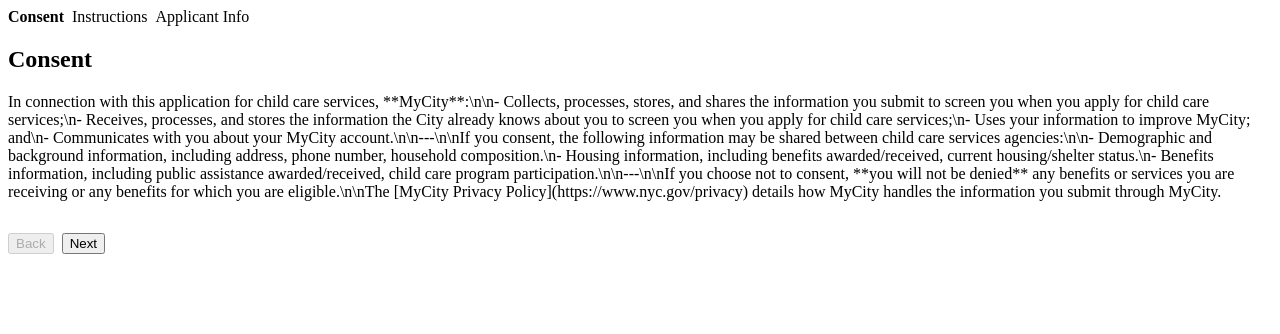
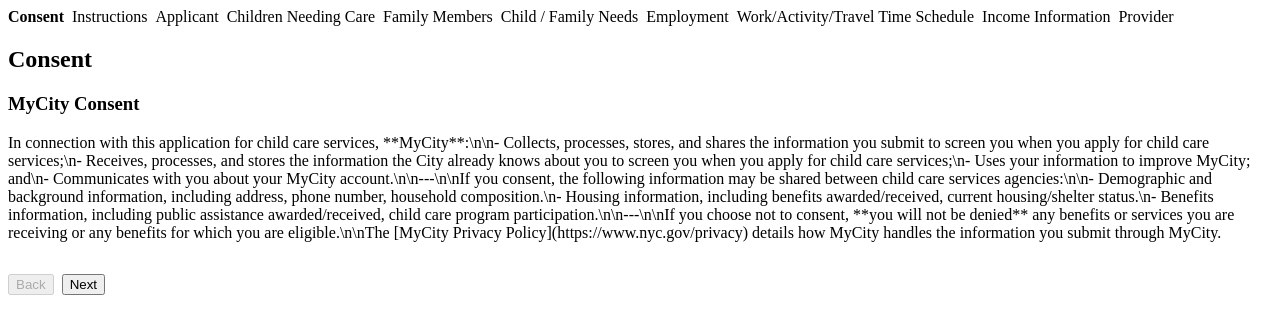
Before and after one commit to mkanpa-git/prompt_validation, a React (Vite) app: page / in a window 1280 px wide. Shown: the top 334 px of the page. Built offline with nearby package versions, Linux system fonts and the light colour scheme.

Commit message:
Implement dynamic form renderer

```diff
--- /dev/null
+++ b/src/components/FormRenderer.tsx
@@ -0,0 +1,187 @@
+import Step from './organisms/Step';
+import Input from './atoms/Input';
+import { useFormStore } from '../store/formStore';
+
+interface Condition {
+  field: string;
+  operator: 'equals' | 'includes';
+  value: unknown;
+}
+
+function evaluateCondition(
+  cond: undefined | Condition | { condition?: Condition }
+): boolean {
+  const { formData } = useFormStore.getState();
+  if (!cond) return true;
+  const c = (cond as any).field ? (cond as Condition) : (cond as any).condition;
+  if (!c) return true;
+  const val = (formData as any)[c.field];
+  switch (c.operator) {
+    case 'equals':
+      return val === c.value;
+    case 'includes':
+      return Array.isArray(val) && val.includes(c.value);
+    default:
+      return true;
+  }
+}
+
+interface FieldSpec {
+  id: string;
+  label?: string;
+  type?: string;
+  fields?: FieldSpec[];
+  ui?: { options?: any[] };
+  metadata?: { multiple?: boolean };
+  visibilityCondition?: Condition;
+}
+
+function FieldRenderer({ field }: { field: FieldSpec }) {
+  const { formData, updateField } = useFormStore();
+  if (!evaluateCondition(field.visibilityCondition)) return null;
+
+  const value = (formData as any)[field.id] ?? '';
+  const opts = field.ui?.options || [];
+
+  switch (field.type) {
+    case 'radio':
+      return (
+        <fieldset>
+          <legend>{field.label}</legend>
+          {opts.map((o: any) => {
+            const val = typeof o === 'string' ? o : o.value;
+            const lbl = typeof o === 'string' ? o : o.label;
+            return (
+              <label key={val} style={{ marginRight: 8 }}>
+                <input
+                  type="radio"
+                  name={field.id}
+                  value={val}
+                  checked={value === val}
+                  onChange={(e) => updateField(field.id, e.target.value)}
+                />
+                {lbl}
+              </label>
+            );
+          })}
+        </fieldset>
+      );
+    case 'select':
+      return (
+        <div>
+          <label htmlFor={field.id}>{field.label}</label>
+          <select
+            id={field.id}
+            value={value}
+            onChange={(e) => updateField(field.id, e.target.value)}
+          >
+            <option value="">Select...</option>
+            {opts.map((o: any) => {
+              const val = typeof o === 'string' ? o : o.value;
+              const lbl = typeof o === 'string' ? o : o.label;
+              return (
+                <option key={val} value={val}>
+                  {lbl}
+                </option>
+              );
+            })}
+          </select>
+        </div>
+      );
+    case 'checkbox':
+      const arr = Array.isArray(value) ? value : [];
+      return (
+        <fieldset>
+          <legend>{field.label}</legend>
+          {opts.map((o: any) => {
+            const val = typeof o === 'string' ? o : o.value;
+            const lbl = typeof o === 'string' ? o : o.label;
+            const checked = arr.includes(val);
+            return (
+              <label key={val} style={{ marginRight: 8 }}>
+                <input
+                  type="checkbox"
+                  value={val}
+                  checked={checked}
+                  onChange={(e) => {
+                    const checked = e.target.checked;
+                    const next = Array.isArray(arr) ? [...arr] : [];
+                    if (checked) {
+                      if (!next.includes(val)) next.push(val);
+                    } else {
+                      const idx = next.indexOf(val);
+                      if (idx !== -1) next.splice(idx, 1);
+                    }
+                    updateField(field.id, next);
+                  }}
+                />
+                {lbl}
+              </label>
+            );
+          })}
+        </fieldset>
+      );
+    default:
+      const type = field.type || 'text';
+      return (
+        <div>
+          <label htmlFor={field.id}>{field.label}</label>
+          <Input
+            id={field.id}
+            type={type as any}
+            value={value as any}
+            onChange={(e) => updateField(field.id, e.target.value)}
+          />
+        </div>
+      );
+  }
+}
+
+interface SectionSpec {
+  id: string;
+  title?: string;
+  type?: string;
+  content?: string;
+  fields?: FieldSpec[];
+  visibilityCondition?: Condition;
+}
+
+function SectionRenderer({ section }: { section: SectionSpec }) {
+  if (!evaluateCondition(section.visibilityCondition)) return null;
+
+  if (section.type === 'info') {
+    return (
+      <section id={section.id} style={{ marginBottom: '1rem' }}>
+        {section.title && <h3>{section.title}</h3>}
+        <p>{section.content}</p>
+      </section>
+    );
+  }
+
+  return (
+    <section id={section.id} style={{ marginBottom: '1rem' }}>
+      {section.title && <h3>{section.title}</h3>}
+      {section.fields?.map((f) => (
+        <FieldRenderer key={f.id} field={f} />
+      ))}
+    </section>
+  );
+}
+
+interface StepSpec {
+  id: string;
+  title: string;
+  sections: SectionSpec[];
+  visibilityCondition?: Condition;
+}
+
+export default function StepRenderer({ step }: { step: StepSpec }) {
+  if (!evaluateCondition(step.visibilityCondition)) return null;
+  return (
+    <Step id={step.id} title={step.title}>
+      {step.sections.map((s) => (
+        <SectionRenderer key={s.id} section={s} />
+      ))}
+    </Step>
+  );
+}
--- a/src/components/molecules/Stepper.tsx
+++ b/src/components/molecules/Stepper.tsx
@@ -8,23 +8,24 @@
 
 export default function Stepper({ steps }: StepperProps) {
   const { stepIndex, next, prev } = useFormStore();
-  const step = steps[stepIndex];
+  const clampedIndex = Math.min(stepIndex, steps.length - 1);
+  const step = steps[clampedIndex];
 
   return (
     <div>
       <div role="navigation" aria-label="form-stepper">
         {steps.map((s, i) => (
-          <span key={s.id} style={{ marginRight: 8, fontWeight: i === stepIndex ? 'bold' : 'normal' }}>
+          <span key={s.id} style={{ marginRight: 8, fontWeight: i === clampedIndex ? 'bold' : 'normal' }}>
             {s.title}
           </span>
         ))}
       </div>
       <div>{step.content}</div>
       <div style={{ marginTop: 16 }}>
-        <Button onClick={prev} disabled={stepIndex === 0} aria-label="Previous step">
+        <Button onClick={prev} disabled={clampedIndex === 0} aria-label="Previous step">
           Back
         </Button>
-        <Button onClick={next} aria-label="Next step" style={{ marginLeft: 8 }}>
+        <Button onClick={next} disabled={clampedIndex === steps.length - 1} aria-label="Next step" style={{ marginLeft: 8 }}>
           Next
         </Button>
       </div>
--- a/src/pages/ChildcareWizard.tsx
+++ b/src/pages/ChildcareWizard.tsx
@@ -1,53 +1,27 @@
 import Stepper from "../components/molecules/Stepper";
-import Step from "../components/organisms/Step";
-import Input from "../components/atoms/Input";
+import StepRenderer from "../components/FormRenderer";
 import { useFormStore } from "../store/formStore";
 
 import formSpec from "../../childcare_form.json";
 
-function ConsentStep() {
-  return (
-    <Step id="consent" title="Consent">
-      <p>{formSpec.form.steps[0].sections[0].content}</p>
-    </Step>
-  );
-}
+export default function ChildcareWizard() {
+  const { formData } = useFormStore();
 
-function InstructionsStep() {
-  return (
-    <Step id="instructions" title="Instructions">
-      <p>{formSpec.form.steps[1].sections[0].content}</p>
-    </Step>
-  );
-}
+  const steps = formSpec.form.steps
+    .filter((s: any) => {
+      const cond = (s as any).visibilityCondition;
+      if (!cond) return true;
+      const val = (formData as any)[cond.field];
+      if (cond.operator === "equals") return val === cond.value;
+      if (cond.operator === "includes")
+        return Array.isArray(val) && val.includes(cond.value);
+      return true;
+    })
+    .map((step: any) => ({
+      id: step.id,
+      title: step.title,
+      content: <StepRenderer step={step} />,
+    }));
 
-function ApplicantInfoStep() {
-  const { updateField, formData } = useFormStore();
-  return (
-    <Step id="applicant" title="Applicant Info">
-      <label htmlFor="firstName">First Name</label>
-      <Input
-        id="firstName"
-        value={(formData as any).firstName || ""}
-        onChange={(e) => updateField("firstName", e.target.value)}
-      />
-    </Step>
-  );
-}
-
-export default function ChildcareWizard() {
-  const steps = [
-    { id: "consent", title: "Consent", content: <ConsentStep /> },
-    {
-      id: "instructions",
-      title: "Instructions",
-      content: <InstructionsStep />,
-    },
-    {
-      id: "applicant",
-      title: "Applicant Info",
-      content: <ApplicantInfoStep />,
-    },
-  ];
   return <Stepper steps={steps} />;
 }
--- a/tsconfig.json
+++ b/tsconfig.json
@@ -2,7 +2,7 @@
   "compilerOptions": {
     "target": "es2019",
     "module": "commonjs",
-    "jsx": "react",
+    "jsx": "react-jsx",
     "strict": true,
     "esModuleInterop": true,
     "skipLibCheck": true,
```
Also changed, not shown: package.json (+5 -3 lines).
